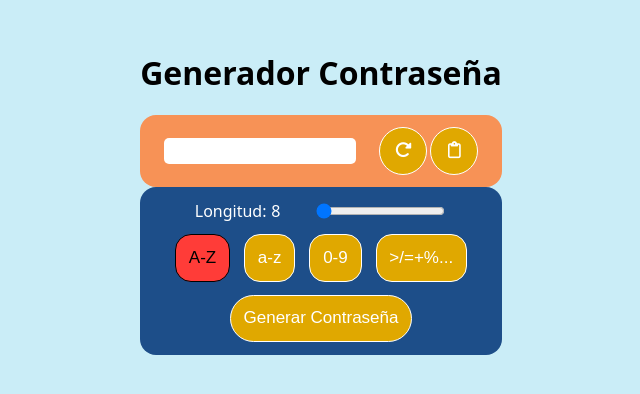
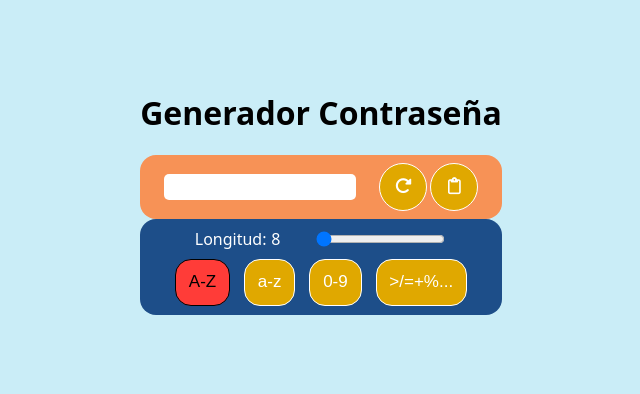
Before and after one commit to JuanGlaria/Password-Generator, a React (Vite) app: page / in a window 1280 px wide. Shown: the part 216-610 px from the top of the page, without its empty margins (319-959 px from the left). Built offline with nearby package versions, Linux system fonts and the light colour scheme.

Commit message:
cambios funciones

```diff
--- a/package.json
+++ b/package.json
@@ -12,7 +12,8 @@
   "dependencies": {
     "normalize.css": "^8.0.1",
     "react": "^18.2.0",
-    "react-dom": "^18.2.0"
+    "react-dom": "^18.2.0",
+    "sweetalert2": "^11.7.31"
   },
   "devDependencies": {
     "@types/react": "^18.2.15",
--- a/src/App.css
+++ b/src/App.css
@@ -1,13 +1,7 @@
-/* *{
-  border: 1px solid black;
-} */
-
-
 .container{
-  height: 15rem;
+  height: 10rem;
   width: auto;
   display: flex;
   flex-direction: column;
   border-radius: 1rem;
-
 }
--- a/src/components/PasswordGenerator.css
+++ b/src/components/PasswordGenerator.css
@@ -1,7 +1,7 @@
 .passwordInputSection {
     display: flex;
     background-color: #F79256;
-    height: 30%;
+    height: 40%;
     justify-content: space-evenly;
     align-items: center;
     border-radius: 1rem;
@@ -24,7 +24,7 @@
 }
 
 .optionsSections {
-    height: 70%;
+    height: 60%;
     display: flex;
     flex-direction: column;
     align-items: center;
--- a/src/components/PasswordGenerator.jsx
+++ b/src/components/PasswordGenerator.jsx
@@ -1,5 +1,6 @@
 import { useEffect, useState } from 'react'
 import { Button } from './Button'
+import Swal from 'sweetalert2'
 import './PasswordGenerator.css'
 
 export const PasswordGenerator = () => {
@@ -10,8 +11,6 @@ export const PasswordGenerator = () => {
     const [numbers, setNumers] = useState(false)
     const [charactersEspeciales, setCharactersEspeciales] = useState(false)
     const [copyToClipboard, setCopyToClipboard] = useState(false)
-    // const [allowGeneratePassword, setAllowGeneratePassword] = useState(true)
-    const allowGeneratePassword = true
 
 
     useEffect(() => {
@@ -19,10 +18,11 @@ export const PasswordGenerator = () => {
         let valueRange = document.getElementById('valueRange')
         valueRange.value = 8
         setPasswordLength(8)
+
+
     }, [])
 
     const handlePasswordChange = () => {
-        if (allowGeneratePassword === true) {
         let valueRange = document.getElementById('valueRange').value
         setPasswordLength(valueRange)
         let finalPassword = '';
@@ -53,8 +53,6 @@ export const PasswordGenerator = () => {
             contador += 1;
         }
         setPassword(finalPassword);
-            console.log(characters)
-        }
     }
 
     const handleClickMayus = () => {
@@ -77,14 +75,24 @@ export const PasswordGenerator = () => {
         handlePasswordChange()
     }
 
-    const AllowGeneratePassword = () => {
-        handlePasswordChange()
-    }
-
     const copyToClipBoard = () => {
         navigator.clipboard.writeText(password)
+        const Toast = Swal.mixin({
+            toast: true,
+            position: 'top-end',
+            showConfirmButton: false,
+            timer: 1500,
+            timerProgressBar: true,
+            didOpen: (toast) => {
+                toast.addEventListener('mouseenter', Swal.stopTimer)
+                toast.addEventListener('mouseleave', Swal.resumeTimer)
+            }
+        })
 
-
+        Toast.fire({
+            icon: 'success',
+            title: 'Copiado a Portapapeles'
+        })
     }
 
     return (
@@ -111,9 +119,9 @@ export const PasswordGenerator = () => {
                         <Button name='0-9' click={handleClickNumeros} activo={numbers} />
                         <Button name='>/=+%...' click={handleClickCharEspeciales} activo={charactersEspeciales} />
                     </div>
-                    <div className='btn-generatePassword'>
+                    {/* <div className='btn-generatePassword'>
                         <Button name='Generar Contraseña' click={AllowGeneratePassword} ></Button>
-                    </div>
+                    </div> */}
                 </div>
             </main>
         </>
```
Lines whose indentation alone changed are shown as unchanged.
